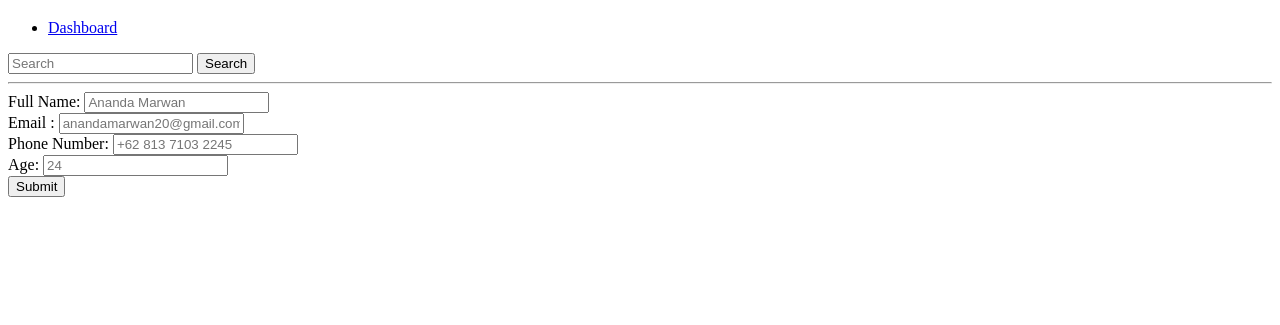
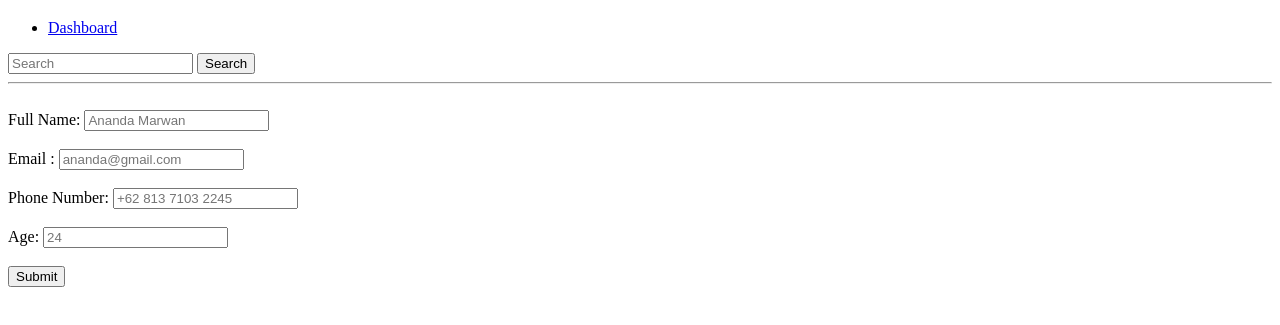
Before and after one commit to anandamarwan/address-book, a plain HTML site: page index.html in a window 1280 px wide. Shown: the part 61-386 px from the top of the page. Drawn offline with Linux system fonts and the light colour scheme.

Commit message:
"feat : give </br> to files"

```diff
--- a/index.html
+++ b/index.html
@@ -24,6 +24,7 @@
       </form>
 
       <hr />
+      <br />
 
       <form id="add-contact-form" method="post">
         <div>
@@ -36,16 +37,18 @@
             required
           />
         </div>
+        <br />
         <div>
           <label for="email">Email :</label>
           <input
             id="email"
             name="email"
             type="email"
-            placeholder="anandamarwan20@gmail.com"
+            placeholder="ananda@gmail.com"
             required
           />
         </div>
+        <br />
         <div>
           <label for="phone">Phone Number:</label>
           <input
@@ -56,10 +59,12 @@
             required
           />
         </div>
+        <br />
         <div>
           <label for="age">Age:</label>
           <input id="age" name="age" type="number" placeholder="24" />
         </div>
+        <br />
         <button type="submit">Submit</button>
       </form>
 
```
